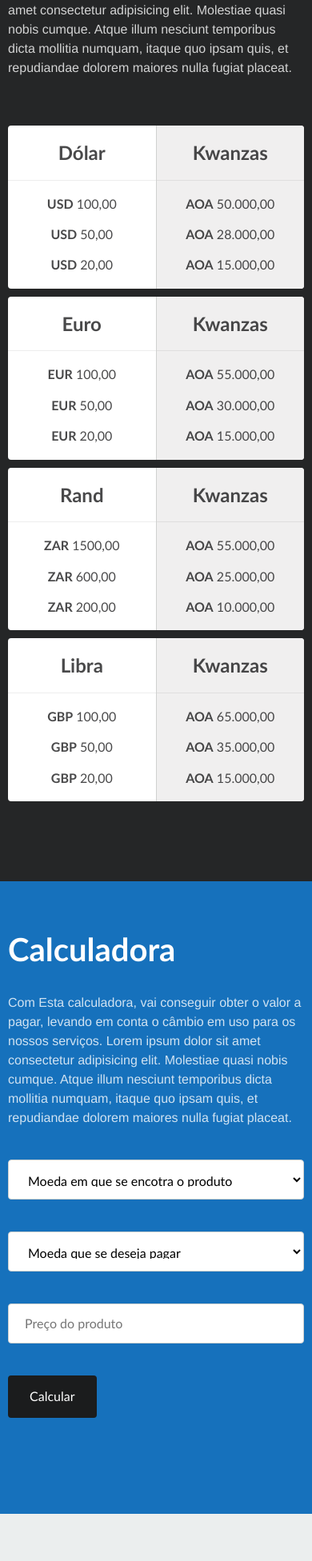
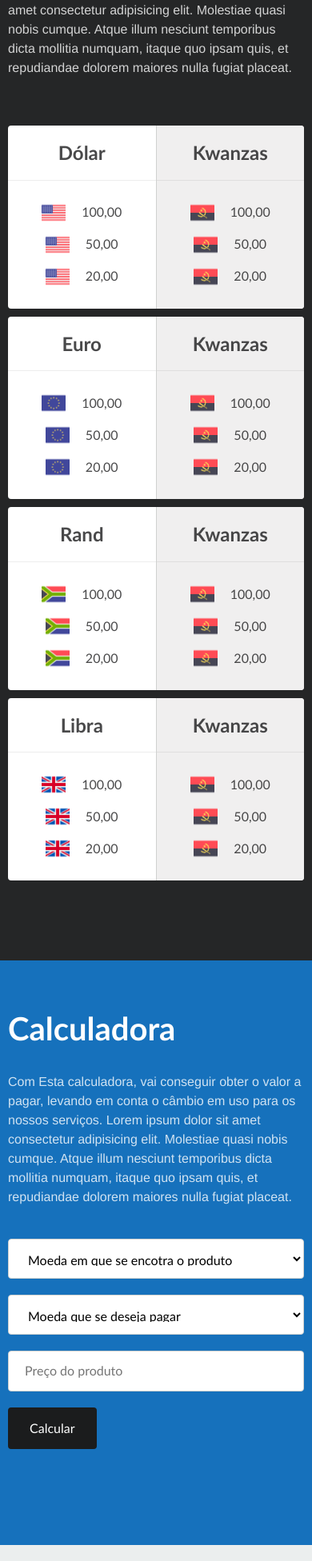
Before and after one commit to LeynilsonThe1st/daterra, a PHP site: page / in a window 390 px wide. Shown: the part 851-2803 px from the top of the page at 80% size. Run offline with PHP 8.4, Linux system fonts and the light colour scheme; some libraries are stand-ins or nearby versions.

Commit message:
zona de comentários já é responsiva. Novos icones para as moedas

```diff
--- a/css/site.css
+++ b/css/site.css
@@ -194,10 +194,10 @@ a[title="Twitter"]:focus {color: var(--azul)}
   opacity: 1;
   /* display: flex !important; */
 }
-/*
-#modal-servico button[type="reset"] {
-  float: right;
-} */
+
+.centrar {
+  justify-content: center;
+}
 
 #preloader {
   display: flex;
@@ -281,6 +281,8 @@ a[title="Twitter"]:focus {color: var(--azul)}
   .five.cts {width: 50%;padding-bottom: 40px}
   .three.rds {float: left !important;width: 200px;padding-bottom: 20px}
   .subscrever .nine.colunas {width: 90%}
+  #coment-form .eight.colunas{width: 100%}
+  .campo-em-linha {gap: 0px}
 }
 @media only screen and (max-width: 770px) {
   header {
@@ -297,14 +299,15 @@ a[title="Twitter"]:focus {color: var(--azul)}
     -webkit-box-orient: vertical;
     -webkit-box-direction: normal;
     flex-direction: column;
-    gap: 20px
+    /* gap: 20px */
   }
-  .campo-em-linha .campo {padding-bottom: 20px}
+  .campo-em-linha .campo {padding-bottom:20px; margin-bottom:0px}
   .four.crt {width: 100%;padding-bottom: 40px}
   .five.cts {width: 100%;padding-bottom: 40px}
   .subscrever label {margin-bottom: 20px}
   .grelha {grid-template-columns: repeat(auto-fit, minmax(300px, 1fr))}
   .modal-layer .eight.colunas{width:100%}
+
 }
 @media only screen and (max-width: 690px) {
   .titulo.grande {font-size: 3em}
@@ -334,6 +337,10 @@ a[title="Twitter"]:focus {color: var(--azul)}
     padding-left: 10px !important;
     padding-right: 10px !important;
   }
+  #coment-form .linha{
+    padding-left: 0px !important;
+    padding-right: 0px !important;
+  }
   .grelha {grid-template-columns: repeat(auto-fit, minmax(240px, 1fr))}
   .colunas {padding-left: 0px !important;padding-right: 0px !important}
   .subscrever .nine.colunas {width: 100%}
--- a/index.html
+++ b/index.html
@@ -64,86 +65,163 @@
         quo ipsam quis, et repudiandae dolorem maiores nulla fugiat placeat.</p>
 
       <div class="grelha mt-40 pt-20">
+
         <div class="cartao branco sem-borda">
           <div class="horizontal">
-            <div class="cartao-conteudo texto-centro p-0">
+            <div class="cartao-conteudo texto-centro ph-0 pb-20 pt-0">
               <div class="cartao-header ph-0 pv-20 mb-20">
                 <h3 class="font-24 mt-0 mb-0">Dólar</h3>
               </div>
-              <p class="mb-20"><span class="texto-forte">USD</span> 100,00</p>
-              <p class="mb-20"><span class="texto-forte">USD</span> 50,00</p>
-              <p class="mb-20"><span class="texto-forte">USD</span> 20,00</p>
+              <div class="horizontal ph-20 pv-5 centrar">
+                <img src="img/estados-unidos.png" class="mr-20" width="30px" alt="">
+                100,00
+              </div>
+              <div class="horizontal ph-20 pv-5 centrar">
+                <img src="img/estados-unidos.png" class="mr-20" width="30px" alt="">
+                50,00
+              </div>
+              <div class="horizontal ph-20 pv-5 centrar">
+                <img src="img/estados-unidos.png" class="mr-20" width="30px" alt="">
+                20,00
+              </div>
             </div>
-            <div class="cartao-conteudo light texto-centro p-0 borda-left">
+            <div class="cartao-conteudo light texto-centro ph-0 pb-20 pt-0 borda-left">
               <div class="cartao-header ph-0 pv-20 mb-20">
                 <h3 class="font-24 mt-0 mb-0">Kwanzas</h3>
               </div>
-              <p class="mb-20"><span class="texto-forte">AOA</span> 50.000,00</p>
-              <p class="mb-20"><span class="texto-forte">AOA</span> 28.000,00</p>
-              <p class="mb-20"><span class="texto-forte">AOA</span> 15.000,00</p>
+              <div class="horizontal ph-20 pv-5 centrar">
+                <img src="img/angola.png" class="mr-20" width="30px" alt="">
+                100,00
+              </div>
+              <div class="horizontal ph-20 pv-5 centrar">
+                <img src="img/angola.png" class="mr-20" width="30px" alt="">
+                50,00
+              </div>
+              <div class="horizontal ph-20 pv-5 centrar">
+                <img src="img/angola.png" class="mr-20" width="30px" alt="">
+                20,00
+              </div>
             </div>
           </div>
         </div>
+
         <div class="cartao branco sem-borda">
           <div class="horizontal">
-            <div class="cartao-conteudo texto-centro p-0">
+            <div class="cartao-conteudo texto-centro ph-0 pb-20 pt-0">
               <div class="cartao-header ph-0 pv-20 mb-20">
                 <h3 class="font-24 mt-0 mb-0">Euro</h3>
               </div>
-              <p class="mb-20"><span class="texto-forte">EUR</span> 100,00</p>
-              <p class="mb-20"><span class="texto-forte">EUR</span> 50,00</p>
-              <p class="mb-20"><span class="texto-forte">EUR</span> 20,00</p>
+              <div class="horizontal ph-20 pv-5 centrar">
+                <img src="img/uniao-europeia.png" class="mr-20" width="30px" alt="">
+                100,00
+              </div>
+              <div class="horizontal ph-20 pv-5 centrar">
+                <img src="img/uniao-europeia.png" class="mr-20" width="30px" alt="">
+                50,00
+              </div>
+              <div class="horizontal ph-20 pv-5 centrar">
+                <img src="img/uniao-europeia.png" class="mr-20" width="30px" alt="">
+                20,00
+              </div>
             </div>
-            <div class="cartao-conteudo light texto-centro p-0 borda-left">
+            <div class="cartao-conteudo light texto-centro ph-0 pb-20 pt-0 borda-left">
               <div class="cartao-header ph-0 pv-20 mb-20">
                 <h3 class="font-24 mt-0 mb-0">Kwanzas</h3>
               </div>
-              <p class="mb-20"><span class="texto-forte">AOA</span> 55.000,00</p>
-              <p class="mb-20"><span class="texto-forte">AOA</span> 30.000,00</p>
-              <p class="mb-20"><span class="texto-forte">AOA</span> 15.000,00</p>
+              <div class="horizontal ph-20 pv-5 centrar">
+                <img src="img/angola.png" class="mr-20" width="30px" alt="">
+                100,00
+              </div>
+              <div class="horizontal ph-20 pv-5 centrar">
+                <img src="img/angola.png" class="mr-20" width="30px" alt="">
+                50,00
+              </div>
+              <div class="horizontal ph-20 pv-5 centrar">
+                <img src="img/angola.png" class="mr-20" width="30px" alt="">
+                20,00
+              </div>
             </div>
           </div>
         </div>
+
         <div class="cartao branco sem-borda">
           <div class="horizontal">
-            <div class="cartao-conteudo texto-centro p-0">
+            <div class="cartao-conteudo texto-centro ph-0 pb-20 pt-0">
               <div class="cartao-header ph-0 pv-20 mb-20">
                 <h3 class="font-24 mt-0 mb-0">Rand</h3>
               </div>
-              <p class="mb-20"><span class="texto-forte">ZAR</span> 1500,00</p>
-              <p class="mb-20"><span class="texto-forte">ZAR</span> 600,00</p>
-              <p class="mb-20"><span class="texto-forte">ZAR</span> 200,00</p>
+              <div class="horizontal ph-20 pv-5 centrar">
+                <img src="img/africa-do-sul.png" class="mr-20" width="30px" alt="">
+                100,00
+              </div>
+              <div class="horizontal ph-20 pv-5 centrar">
+                <img src="img/africa-do-sul.png" class="mr-20" width="30px" alt="">
+                50,00
+              </div>
+              <div class="horizontal ph-20 pv-5 centrar">
+                <img src="img/africa-do-sul.png" class="mr-20" width="30px" alt="">
+                20,00
+              </div>
             </div>
-            <div class="cartao-conteudo light texto-centro p-0 borda-left">
+            <div class="cartao-conteudo light texto-centro ph-0 pb-20 pt-0 borda-left">
               <div class="cartao-header ph-0 pv-20 mb-20">
                 <h3 class="font-24 mt-0 mb-0">Kwanzas</h3>
               </div>
-              <p class="mb-20"><span class="texto-forte">AOA</span> 55.000,00</p>
-              <p class="mb-20"><span class="texto-forte">AOA</span> 25.000,00</p>
-              <p class="mb-20"><span class="texto-forte">AOA</span> 10.000,00</p>
+              <div class="horizontal ph-20 pv-5 centrar">
+                <img src="img/angola.png" class="mr-20" width="30px" alt="">
+                100,00
+              </div>
+              <div class="horizontal ph-20 pv-5 centrar">
+                <img src="img/angola.png" class="mr-20" width="30px" alt="">
+                50,00
+              </div>
+              <div class="horizontal ph-20 pv-5 centrar">
+                <img src="img/angola.png" class="mr-20" width="30px" alt="">
+                20,00
+              </div>
             </div>
           </div>
         </div>
+
         <div class="cartao branco sem-borda">
           <div class="horizontal">
-            <div class="cartao-conteudo texto-centro p-0">
+            <div class="cartao-conteudo texto-centro ph-0 pb-20 pt-0">
               <div class="cartao-header ph-0 pv-20 mb-20">
                 <h3 class="font-24 mt-0 mb-0">Libra</h3>
               </div>
-              <p class="mb-20"><span class="texto-forte">GBP</span> 100,00</p>
-              <p class="mb-20"><span class="texto-forte">GBP</span> 50,00</p>
-              <p class="mb-20"><span class="texto-forte">GBP</span> 20,00</p>
+              <div class="horizontal ph-20 pv-5 centrar">
+                <img src="img/reino-unido.png" class="mr-20" width="30px" alt="">
+                100,00
+              </div>
+              <div class="horizontal ph-20 pv-5 centrar">
+                <img src="img/reino-unido.png" class="mr-20" width="30px" alt="">
+                50,00
+              </div>
+              <div class="horizontal ph-20 pv-5 centrar">
+                <img src="img/reino-unido.png" class="mr-20" width="30px" alt="">
+                20,00
+              </div>
             </div>
-            <div class="cartao-conteudo light texto-centro p-0 borda-left">
+            <div class="cartao-conteudo light texto-centro ph-0 pb-20 pt-0 borda-left">
               <div class="cartao-header ph-0 pv-20 mb-20">
                 <h3 class="font-24 mt-0 mb-0">Kwanzas</h3>
               </div>
-              <p class="mb-20"><span class="texto-forte">AOA</span> 65.000,00</p>
-              <p class="mb-20"><span class="texto-forte">AOA</span> 35.000,00</p>
-              <p class="mb-20"><span class="texto-forte">AOA</span> 15.000,00</p>
+              <div class="horizontal ph-20 pv-5 centrar">
+                <img src="img/angola.png" class="mr-20" width="30px" alt="">
+                100,00
+              </div>
+              <div class="horizontal ph-20 pv-5 centrar">
+                <img src="img/angola.png" class="mr-20" width="30px" alt="">
+                50,00
+              </div>
+              <div class="horizontal ph-20 pv-5 centrar">
+                <img src="img/angola.png" class="mr-20" width="30px" alt="">
+                20,00
+              </div>
             </div>
           </div>
         </div>
+
       </div>
     </div>
   </section>
```
Also changed, not shown: other parts of index.html (+21 -5 lines), img/africa-do-sul.png (added), img/angola.png (added), img/brasil.png (added), img/estados-unidos.png (added), img/reino-unido.png (added), img/russia.png (added), img/uniao-europeia.png (added), 1 other file.
